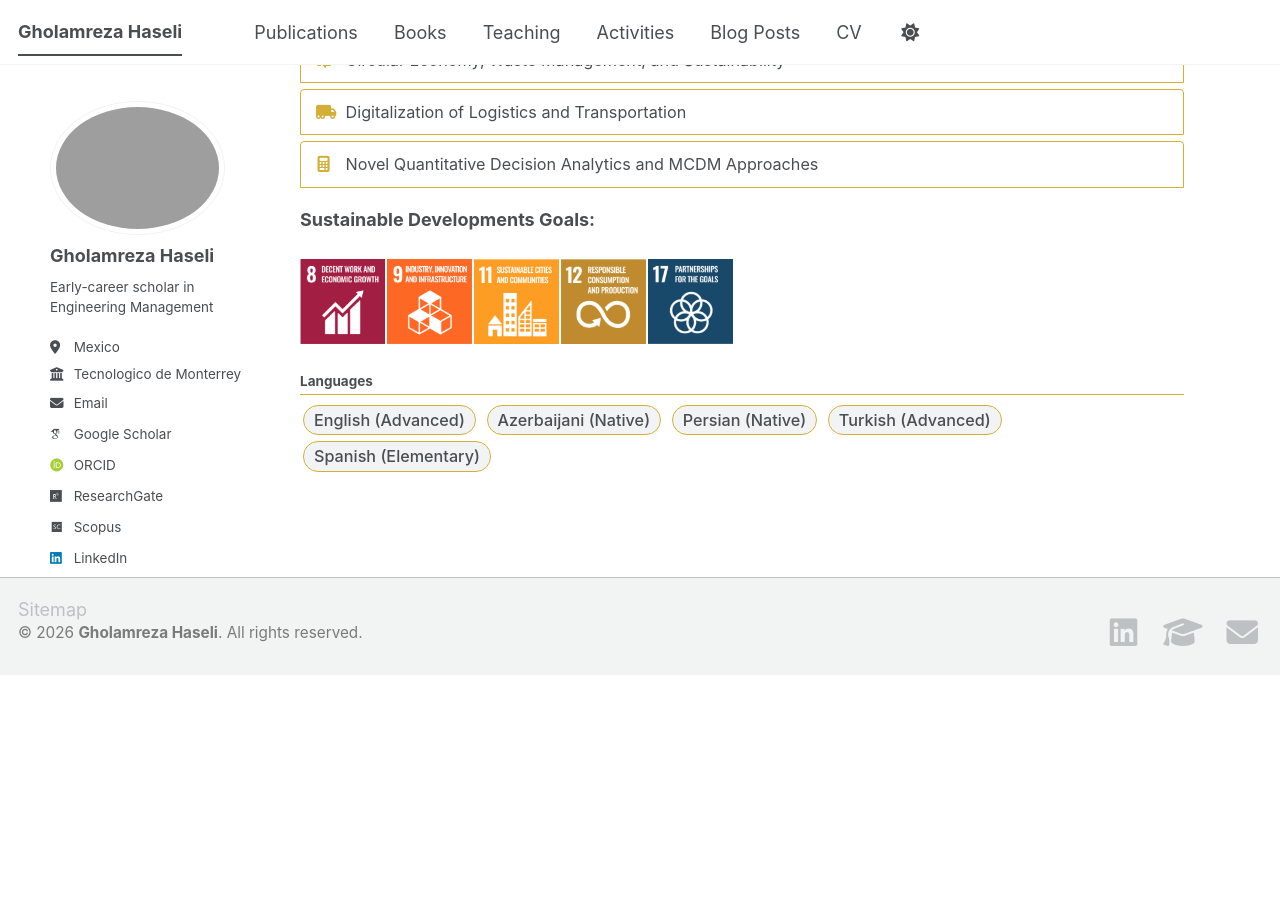
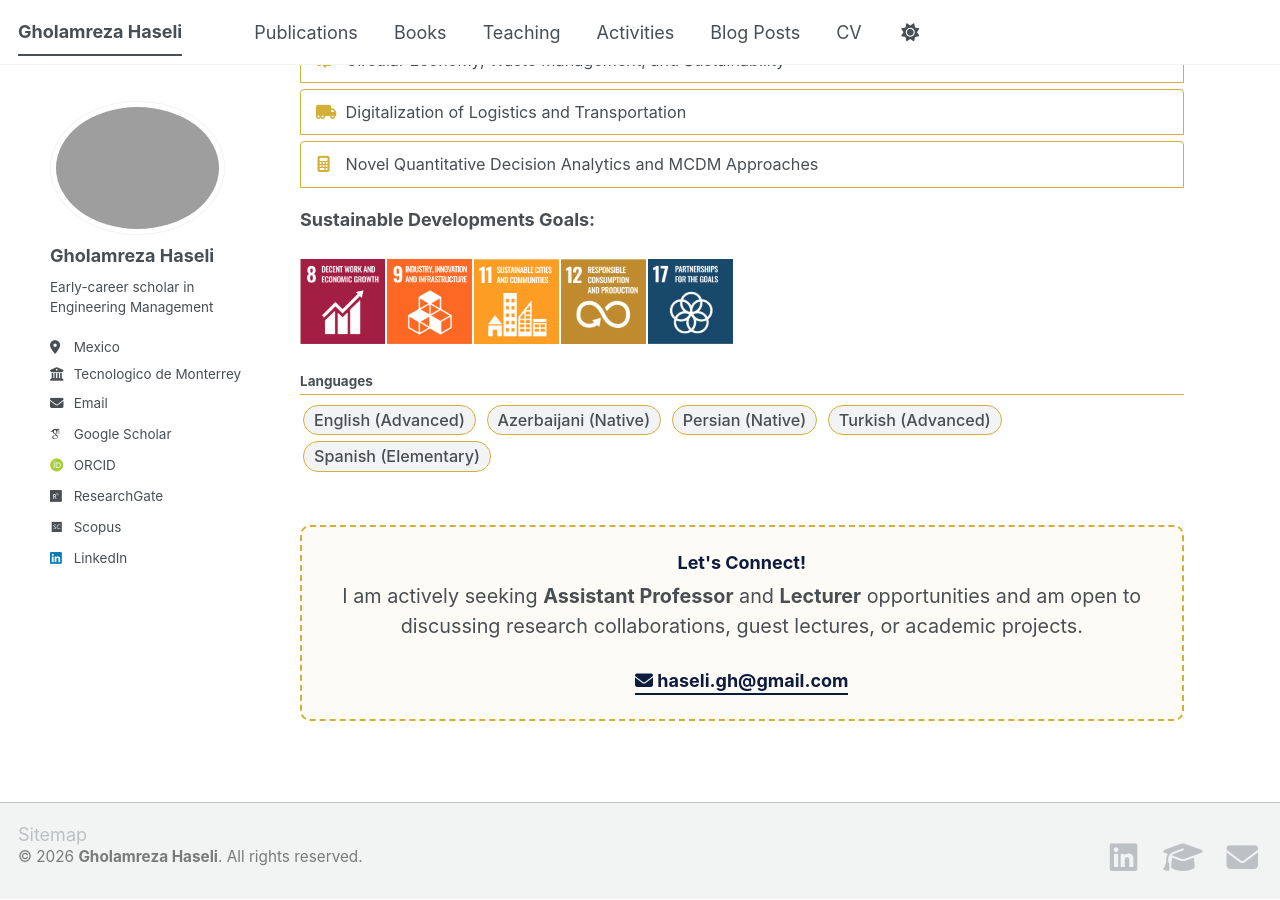
Before and after one commit to Gholamreza-Haseli/Gholamreza-Haseli.github.io, a Jekyll site: the page built from _pages/about.md, in a window 1280 px wide and 900 px high, scrolled down 929 px. Built offline with Jekyll 4.4.1, drawn with Linux system fonts in a browser that asks for light colours; some web fonts are replaced; a script bundle is joined from its source files by our own code; library files that are not in the unit come from our copies; before the commit the page ends 1603 px from its top, so only the background shows below that.

Commit message:
Update about.md

```diff
--- a/_pages/about.md
+++ b/_pages/about.md
@@ -186,3 +186,14 @@ I am currently pursuing my Ph.D. at [Tecnológico de Monterrey](https://tec.mx/e
     font-weight: 500;
   }
 </style>
+<div style="margin-top: 50px; padding: 25px; border: 2px dashed #d4af37; border-radius: 10px; background: rgba(212, 175, 55, 0.05); text-align: center;">
+  <h3 style="color: #0d1b3e; margin-top: 0;">Let's Connect!</h3>
+  <p style="font-size: 1.1em; color: inherit;">
+    I am actively seeking <strong>Assistant Professor</strong> and <strong>Lecturer</strong> opportunities and am open to discussing research collaborations, guest lectures, or academic projects.
+  </p>
+  <div style="margin-top: 15px;">
+    <a href="mailto:haseli.gh@gmail.com" style="color: #0d1b3e; font-weight: bold; text-decoration: none; border-bottom: 2px solid #0d1b3e; padding-bottom: 2px;">
+      <i class="fas fa-envelope"></i> haseli.gh@gmail.com
+    </a>
+  </div>
+</div>
```
